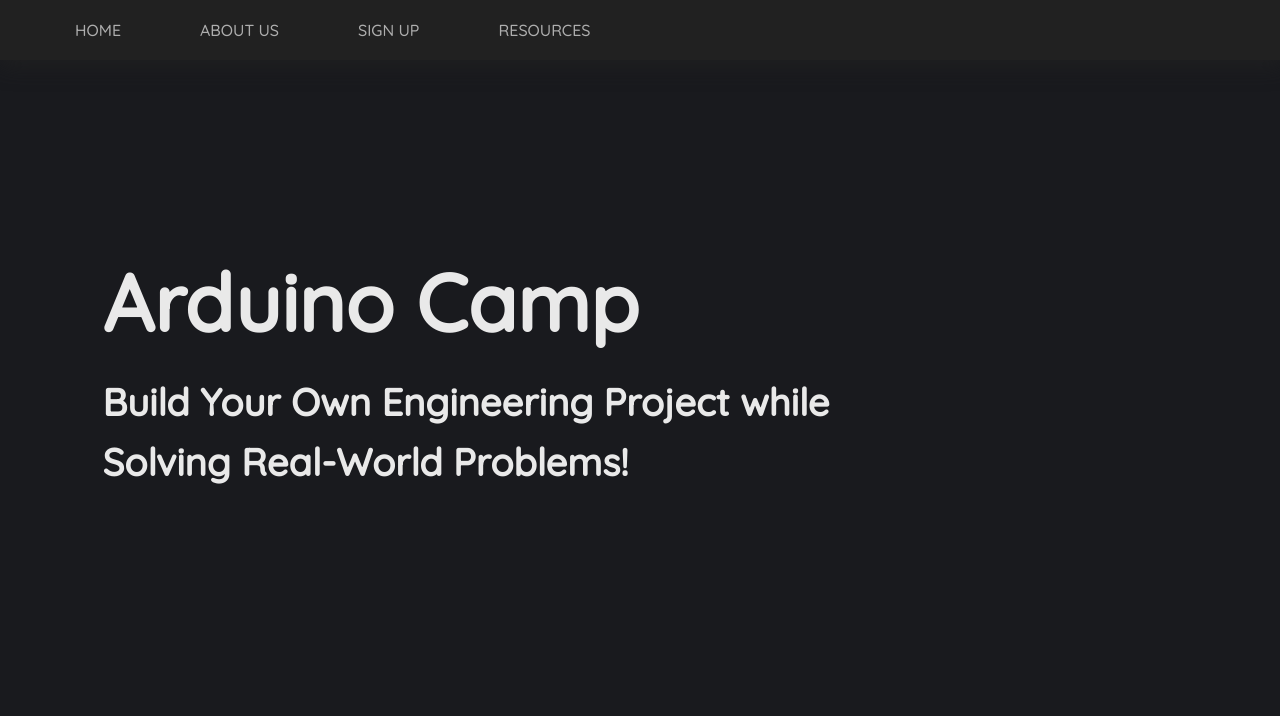
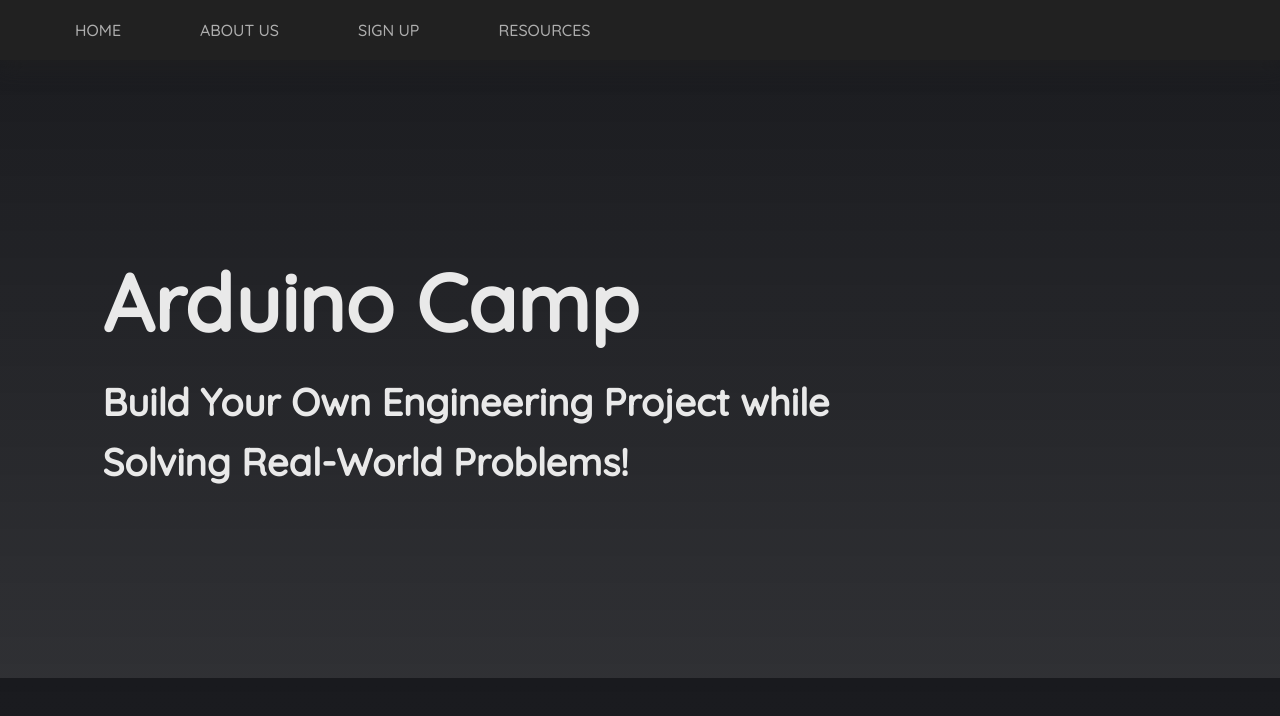
Before and after one commit to wellsling68/Arduino_Camp, a plain HTML site: page about_us.html in a window 1280 px wide. Drawn offline with Linux system fonts and the light colour scheme; a web font is replaced by a local one.

Commit message:
background color

```diff
--- a/styles.css
+++ b/styles.css
@@ -4,7 +4,8 @@ html{
 
 body{
     margin: 0px;
-    background-color: #191a1e;
+    background-image: linear-gradient(#191a1e, #191a1ee6);
+    /*background-color: #191a1e;*/
 }
 
 header{
```
